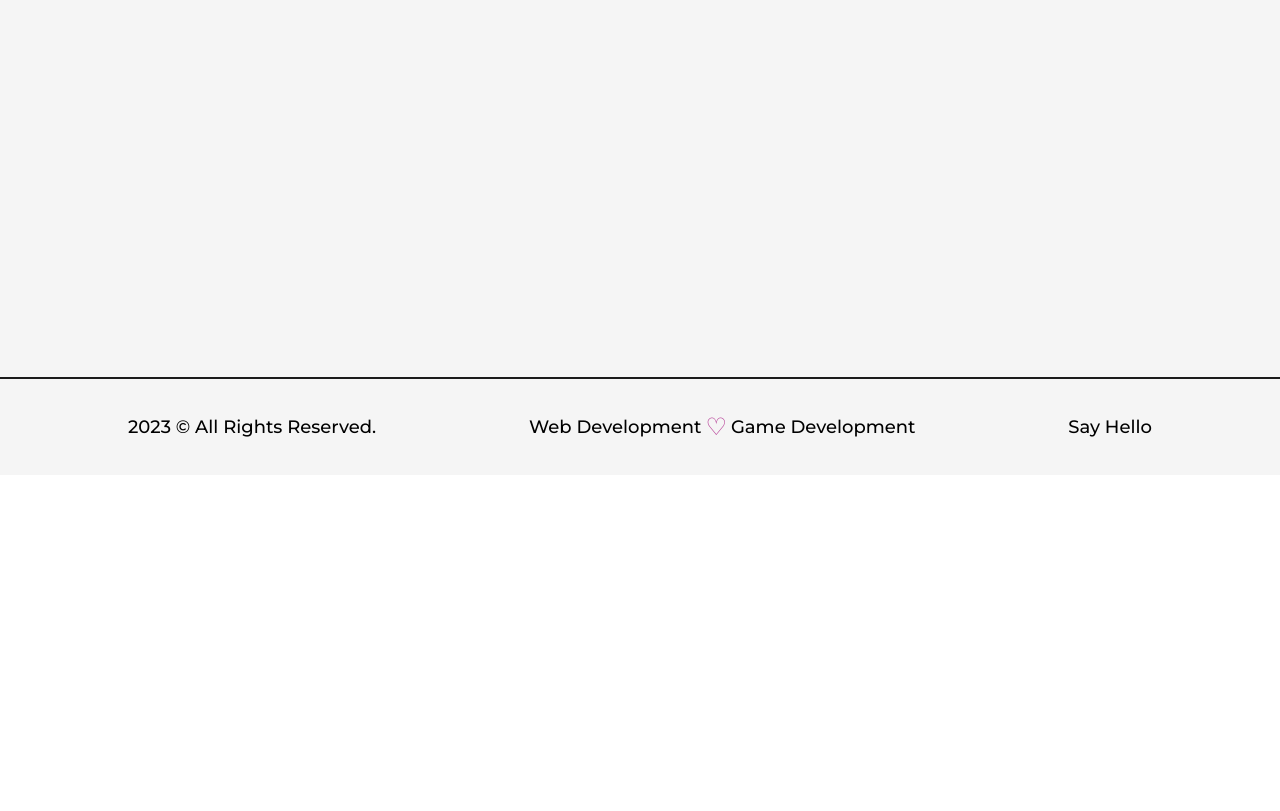
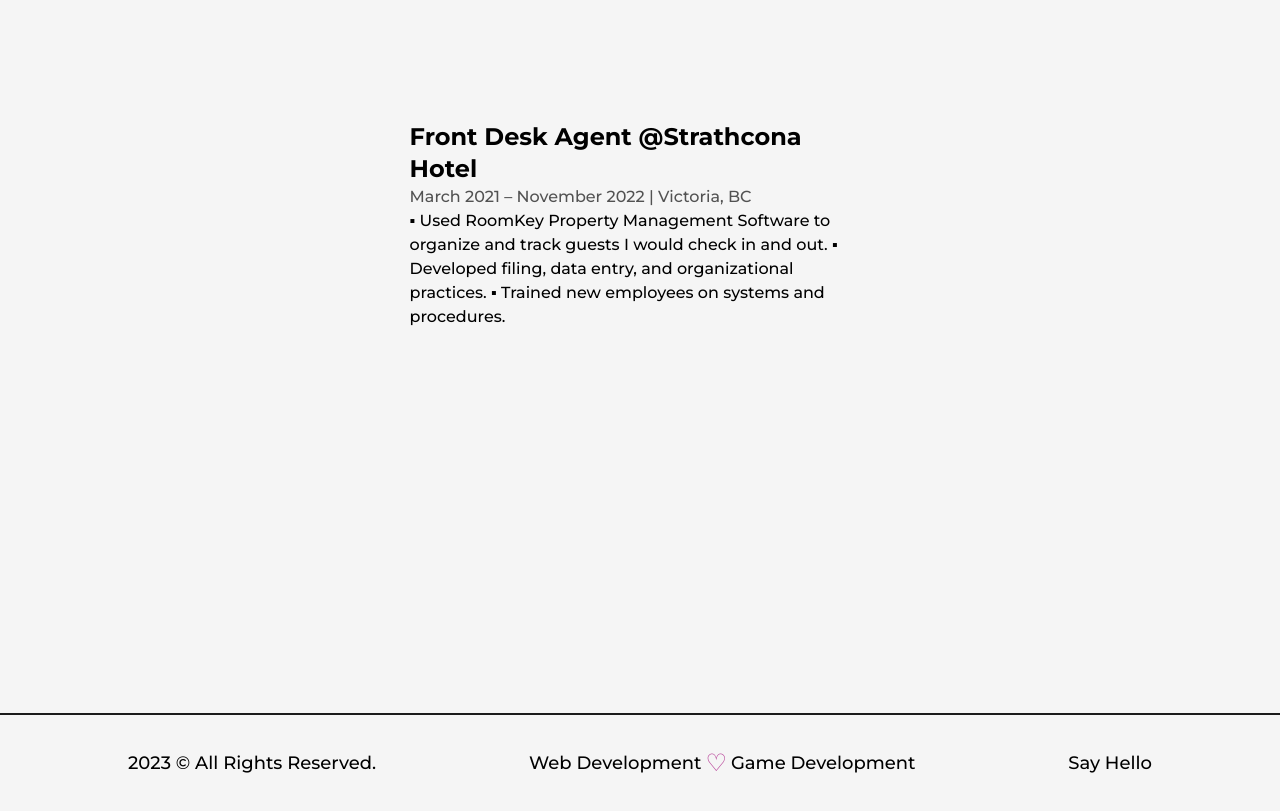
Before and after one commit to osbrown1/My-Portfolio, a Next.js app: page /about in a window 1280 px wide. Shown: the part 2493-3304 px from the top of the page. Before the commit the page ends 2968 px from the top, so only its background shows below. Built offline with nearby package versions, Linux system fonts and the light colour scheme.

Commit message:
created Experience component and included details from past job, debugging color for text

```diff
--- a/src/components/Experience.js
+++ b/src/components/Experience.js
@@ -1,4 +1,21 @@
 import React from 'react'
+
+const Details = ({position, company, companyLink, time, address, work}) => {
+  return <li className='my-8 first:mt-0 last:mb-0 w-[60%] mx-auto flex flex-col items-center justify-between'>
+    <div>
+    <h3 className='capitalize font-bold text-2xl'>{position}&nbsp;<a href={companyLink}
+    target="_blank"
+    classname='text-primary capitalize'
+    >@{company}</a></h3>
+    <span className='capitalize font-medium text-dark/75'>
+      {time} | {address}
+    </span>
+    <p className='font-medium w-full'>
+      {work}
+    </p>
+    </div>
+  </li>
+}
 
 const Experience = () => {
   return (
@@ -6,7 +23,21 @@ const Experience = () => {
       <h2 className='font-bold text-8xl mb-32 w-full text-center'>
       Experience
       </h2>
+
+      <div className='w-[75%] mx-auto relative'>
+        <ul>
+        <Details
+        position="Front Desk Agent" company="Strathcona Hotel"
+        companyLink="https://strathconahotel.com"
+        time="March 2021 – November 2022" address="Victoria, BC"
+        work="▪ Used RoomKey Property Management Software to organize and track guests I would check in and out.
+              ▪ Developed filing, data entry, and organizational practices.
+              ▪ Trained new employees on systems and procedures."
+        />
+        </ul>
+      </div>
     </div>
+
   )
 }
 
```
